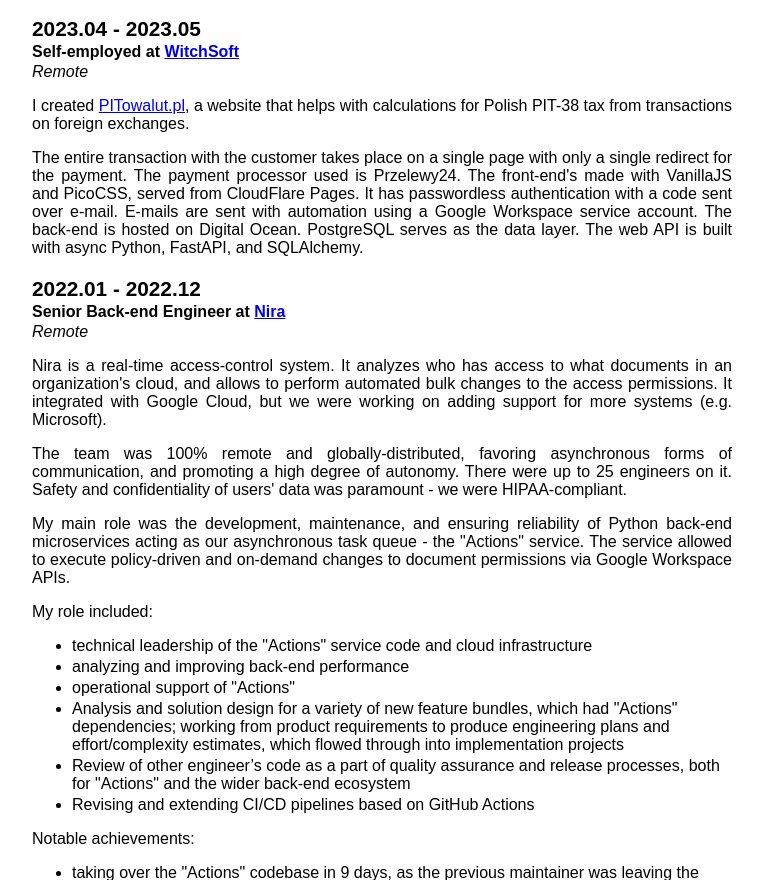
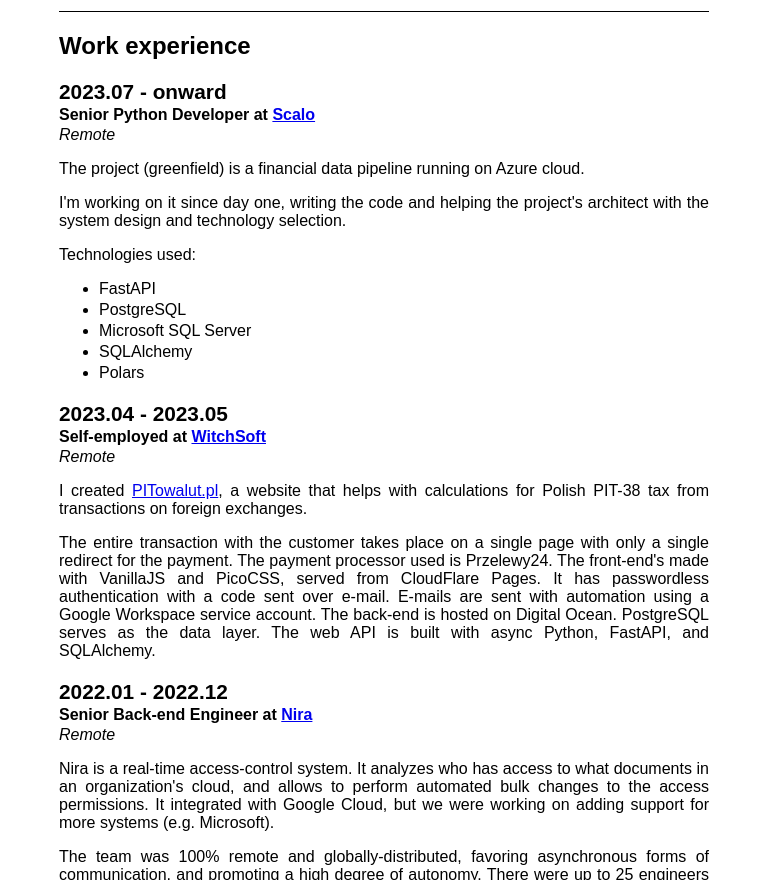
Before and after one commit to butla/bultrowicz.com, a plain HTML site: page cv/cv_Michał_Bultrowicz.html in a window 1280 px wide. Shown: the part 1866-2746 px from the top of the page, without its empty margins (11-774 px from the left). Drawn offline with Linux system fonts and the light colour scheme.

Commit message:
CV and CV generation update.

```diff
--- a/cv/cv.css
+++ b/cv/cv.css
@@ -1,8 +1,9 @@
 body {
     font-family: Arial, sans-serif;
-    padding: 35px;
+    padding: 70px;
     /* Set so that the CV looks similar when viewed as PDF and as HTML. */
-    max-width: 700px;
+    max-width: 650px;
+    margin: 0
 }
 
 .cv-header {
@@ -63,3 +64,7 @@
         page-break-inside:avoid;
     }
 }
+
+@page {
+  margin: 60px 0;
+}
--- a/cv/cv_Michał_Bultrowicz.html
+++ b/cv/cv_Michał_Bultrowicz.html
@@ -113,6 +113,33 @@
 
 <section>
   <h1>Work experience</h1>
+
+  <article>
+    <header>
+      <p class="date-range">2023.07 - onward</p>
+      <p class="role">Senior Python Developer at <a href="https://www.scalosoft.com/">Scalo</a></p>
+      <p class="location">Remote</p>
+    </header>
+
+    <p>The project (greenfield) is a financial data pipeline running on Azure cloud.</p>
+
+    <p>
+      I'm working on it since day one, writing the code and helping the project's architect with the system design
+      and technology selection.
+    </p>
+
+    <p>
+      Technologies used:
+
+      <ul>
+        <li>FastAPI</li>
+        <li>PostgreSQL</li>
+        <li>Microsoft SQL Server</li>
+        <li>SQLAlchemy</li>
+        <li>Polars</li>
+      </ul>
+    </p>
+  </article>
 
   <article>
     <header>
```
Also changed, not shown: 2 other files.
